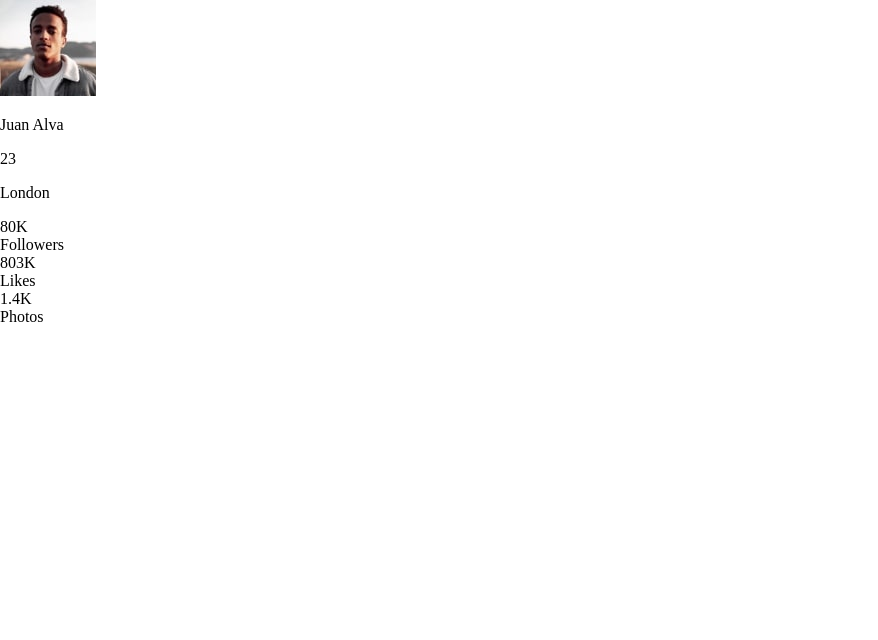
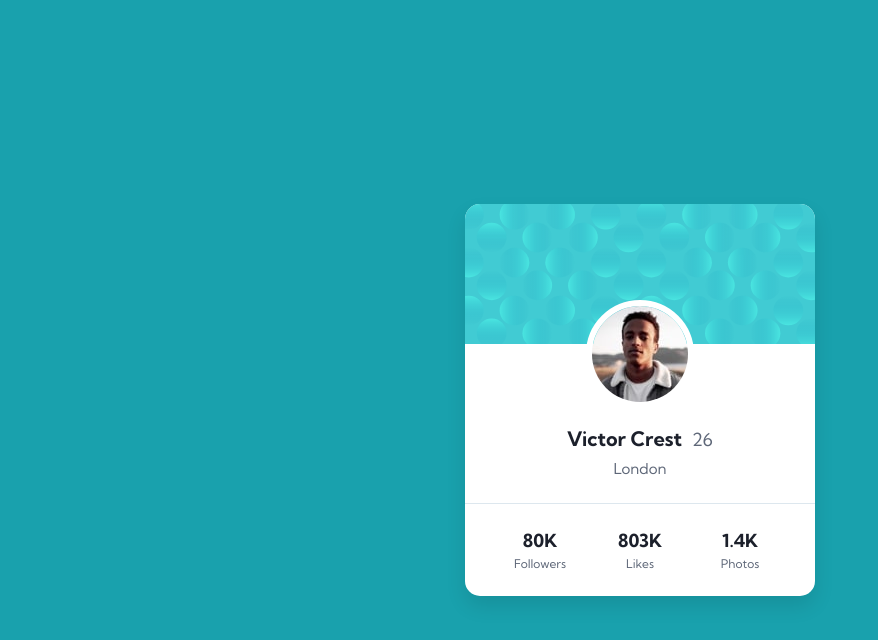
Before and after one commit to jlac8/profile-card-component, a React (Vite) app: page / in a window 1280 px wide. Shown: the top 640 px of the page, without its empty margins (0-878 px from the left). Built offline with nearby package versions, Linux system fonts and the light colour scheme.

Commit message:
feat: add styles

```diff
--- a/src/App.css
+++ b/src/App.css
@@ -1,8 +1,7 @@
 @import url('https://fonts.googleapis.com/css2?family=Kumbh+Sans:wght@100..900&display=swap');
 
 :root {
-  --primary-red: hsl(1, 90%, 64%);
-  --primary-blue: hsl(219, 85%, 26%);
+  --bg-color: #19a1ad ;
   --neutral-white: hsl(0, 0%, 100%);
   --neutral-light-grayish-blue: hsl(210, 60%, 98%);
   --neutral-light-grayish-blue1: hsl(211, 68%, 94%);
@@ -12,6 +11,84 @@
   --neutral-very-dark-blue: hsl(224, 21%, 14%);
   --font-size: 18px;
   --weight1: 700;
-  --weight2: 700;
+  --weight2: 400;
   --family: "Kumbh Sans", sans-serif;
 }
+
+main {
+  display: flex;
+  justify-content: center;
+  align-items: center;
+  height: 100vh;
+  font-family: var(--family);
+  font-size: var(--font-size);
+  font-weight: var(--weight2);
+  color: var(--neutral-dark-grayish-blue);
+}
+
+.profile-card {
+  width: 320px;
+  background-color: var(--neutral-white);
+  border-radius: 15px;
+  overflow: hidden;
+  box-shadow: 0 10px 20px rgba(0, 0, 0, 0.1);
+}
+
+.profile-card__demographic {
+  background-image: url(../public/assets/bg-pattern-card.svg);
+  background-repeat: no-repeat;
+  display: flex;
+  flex-direction: column;
+  justify-content: center;
+  align-items: center;
+}
+
+.profile-card__picture {
+  border-radius: 50%;
+  margin-top: 96px;
+  border: 6px solid var(--neutral-white);
+}
+
+.profile-card__name {
+  color: var(--neutral-very-dark-blue);
+  font-weight: var(--weight1);
+  font-size: 20px;
+  margin-right: 10px;
+}
+
+.profile-card__city {
+  margin-top: -10px;
+  font-size: 15px;
+}
+
+.profile-card__social-media {
+  margin-top: 10px;
+  border-top: 1px solid var(--neutral-light-grayish-blue2);
+  display: flex;
+  justify-content: space-around;
+  padding: 25px;
+}
+
+.profile-card__stat {
+  display: flex;
+  flex-direction: column;
+  align-items: center;
+  flex: 1;
+}
+
+.profile-card__stat-number {
+  color: var(--neutral-very-dark-blue);
+  font-weight: var(--weight1);
+  font-size: var(--font-size);
+  margin-bottom: 4px;
+}
+
+.profile-card__stat-type {
+  font-size: 12px;
+}
+
+@media (min-width: 400px) {
+  .profile-card {
+    width: 350px;
+  }
+}
--- a/src/components/DemographicInfo.jsx
+++ b/src/components/DemographicInfo.jsx
@@ -2,8 +2,10 @@ function DemographicInfo() {
   return (
     <div className="profile-card__demographic">
       <img className="profile-card__picture" src="\assets\image-profile.jpg" alt="Image Profile" />
-      <p className="profile-card__name">Juan Alva</p>
-      <span className="profile-card__age">23</span>
+      <p>
+        <span className="profile-card__name">Victor Crest</span>
+        <span className="profile-card__age">26</span>
+      </p>
       <p className="profile-card__city">London</p>
     </div>
   )
--- a/src/index.css
+++ b/src/index.css
@@ -2,4 +2,5 @@ body {
   margin: 0;
   padding: 0;
   box-sizing: border-box;
+  background-color: var(--bg-color);
 }
```
